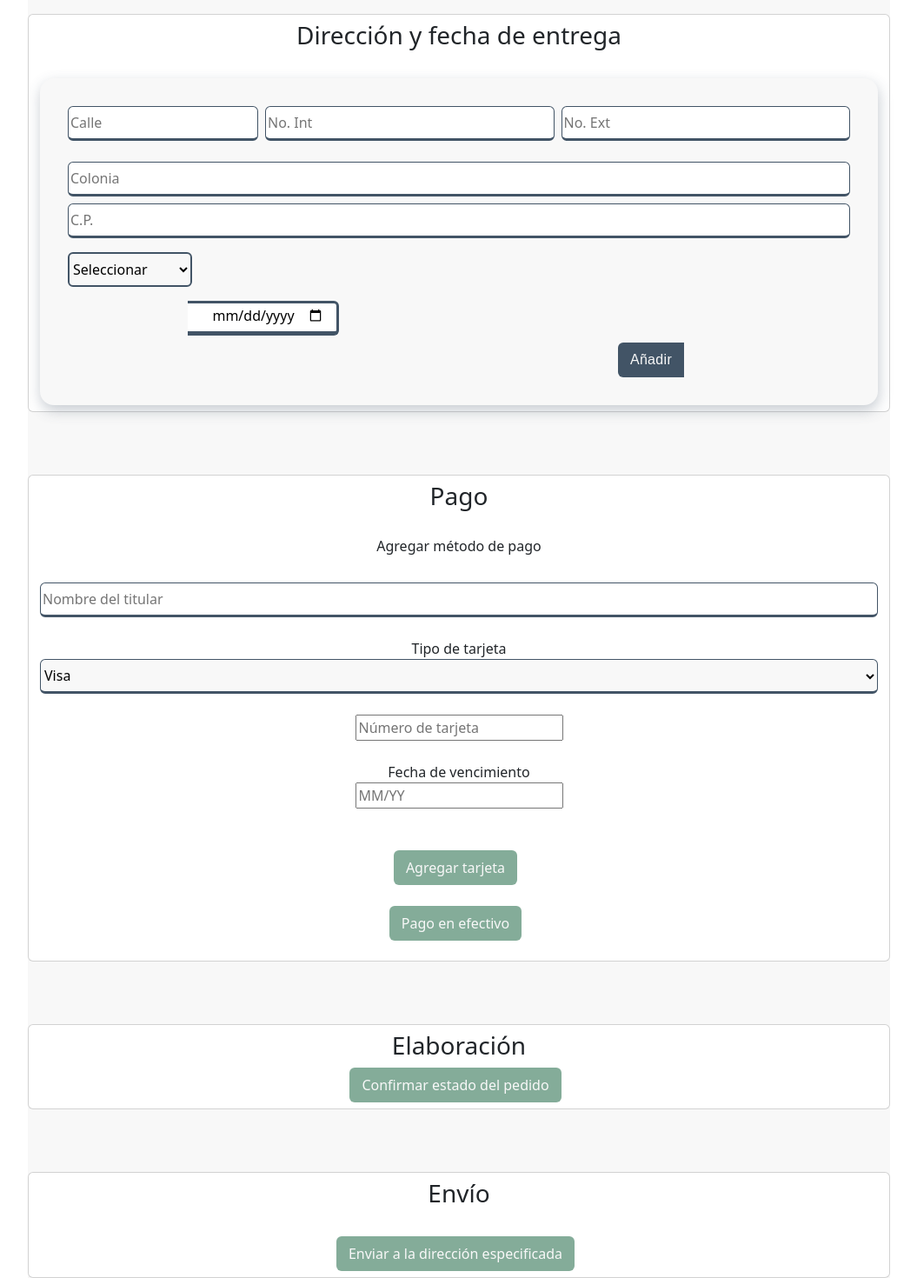
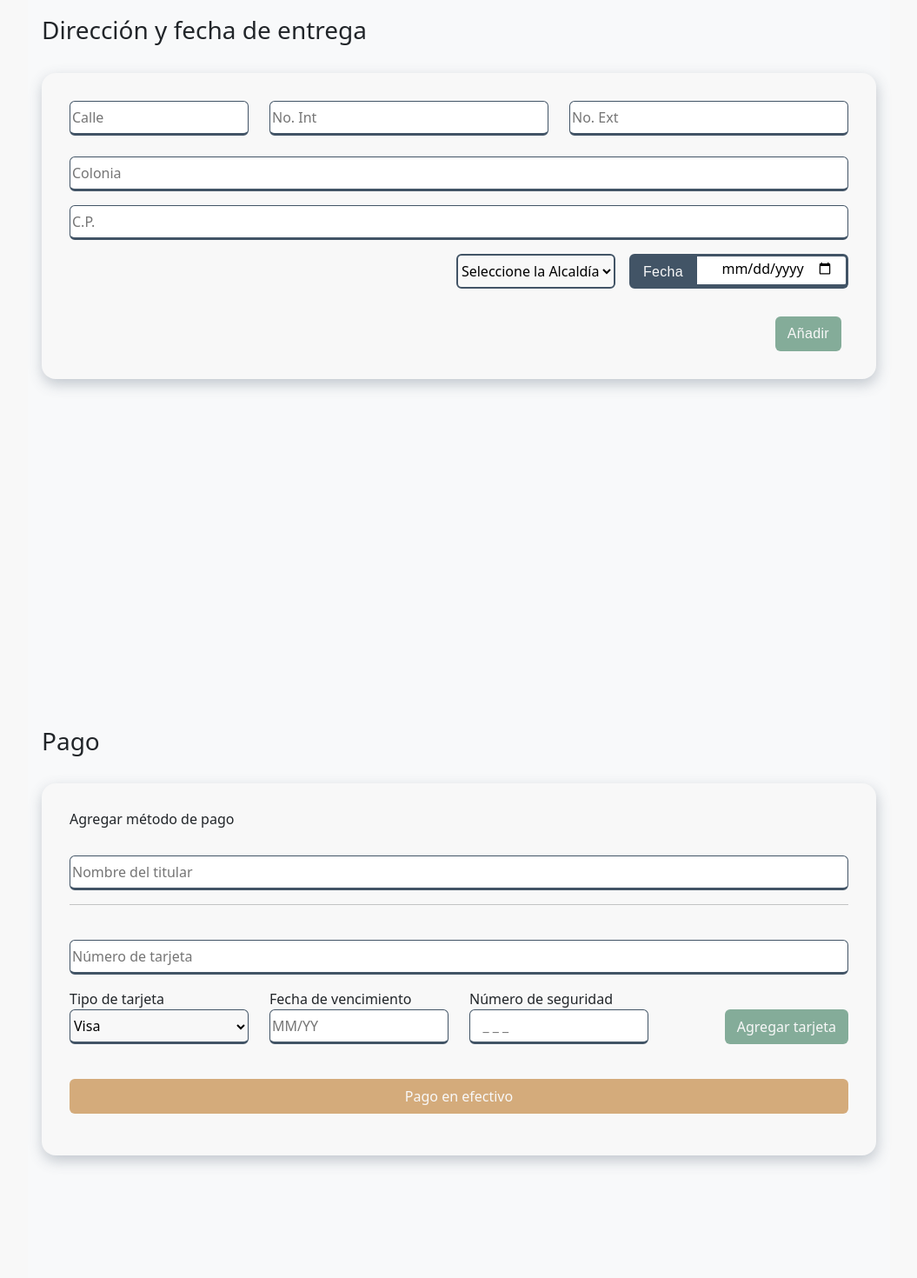
Before and after one commit to AlondraX23/restauranteApi, a Vue app: page /compra in a window 1280 px wide. Shown: the part 300-1770 px from the top of the page at 87% size, without its empty margins (112-1167 px from the left). Built offline with nearby package versions, Linux system fonts and the light colour scheme.

Commit message:
major fixes

```diff
--- a/src/App.vue
+++ b/src/App.vue
@@ -2,14 +2,14 @@
 import { RouterLink, RouterView } from 'vue-router';
 import Navbar from './components/Navbar.vue';
 import CarritoIcon from './components/icons/IconCarrito.vue'
-
+import Footer from './components/Footer.vue';
 
 </script>
 
 <template class="bg-blanco">
   <Navbar />
 
-  <main class="main__desk bg-blanco">
+  <main class="main__desk">
     <!-- <button class="btn__desk me-2">
       <p class="p p--white">ejemplo</p>
     </button>
@@ -36,7 +36,7 @@ import CarritoIcon from './components/icons/IconCarrito.vue'
     </button> -->
 
     <!-- Botones con icon -->
-    <!-- <button class="btn__desk--edit">
+    <!-- <button class="btn__desk--edit me-2">
       <svg width="25" height="25" viewBox="0 0 25 25" fill="none" xmlns="http://www.w3.org/2000/svg">
         <path fill-rule="evenodd" clip-rule="evenodd"
           d="M22.4142 1.41421C21.6332 0.633165 20.3668 0.633166 19.5858 1.41421L18.6422 2.3578L22.6422 6.3578L23.5858 5.41421C24.3668 4.63316 24.3668 3.36684 23.5858 2.58579L22.4142 1.41421ZM17.8563 3.14374L21.8563 7.14374L6.13769 22.8624L2.13769 18.8624L17.8563 3.14374ZM5.35175 23.6483L1.35175 19.6483L0.708334 23.7198C0.655334 24.0552 0.944875 24.3448 1.28025 24.2918L5.35175 23.6483Z"
@@ -104,14 +104,8 @@ import CarritoIcon from './components/icons/IconCarrito.vue'
       <option value="2">Two</option>
       <option value="3">Three</option>
     </select> -->
-
-
-
-
-
-
-
   </main>
+  <Footer class=""></Footer>
 
   <!-- <RouterView /> -->
 </template>
@@ -141,15 +135,30 @@ import CarritoIcon from './components/icons/IconCarrito.vue'
 
 } */
 
+body {
+  background-color: var(--neutro-3);
+}
+
 .bg-blanco {
   background-color: var(--neutro-3);
+}
+
+.bg-secundario {
+  background-color: var(--secundario);
+}
+
+
+html, body {
+  height: 100%;
+  margin: 0;
 }
 
 @media (min-width: 1024px) {
   .main__desk {
     margin-left: 144px;
     margin-right: 144px;
-    margin-top: 100px;
+    margin-top: 50px;
+    min-height: 24vh;
     background-color: var(--neutro-3);
   }
 }
--- /dev/null
+++ b/src/components/Footer.vue
@@ -0,0 +1,49 @@
+<script setup>
+import { RouterLink, RouterView } from 'vue-router'
+import CarritoIcon from './icons/IconCarrito.vue'
+import FacebookIcon from '../components/icons/IconFacebook.vue'
+import InstagramIcon from '../components/icons/IconInstagram.vue'
+
+
+</script>
+<template>
+    <footer class="bg-secundario " style="min-height: 64px;">
+        <div class="container text-center">
+            <div class="p-4"></div>
+            <div class="row align-items-center">
+                <div class="col-lg-4 col-sm-12">
+                    <div class="d-block">
+                        <RouterLink to="/" class="link-underline link-underline-opacity-0">
+                            <img src="src/assets/logo.svg" style="height: 80px;">
+                            <div class="p p--white">&copy; Todos los derechos reservados</div>
+                        </RouterLink>
+                    </div>
+                </div>
+                <div class="col-lg-4 col-sm-12 pt-4">
+                    <p class="p p--white fw-semibold">Encuntranos en: Empanadas #3
+                        Col. Colonia, Ciudad
+                        C.P. 00001</p>
+                </div>
+                <div class="col-lg-4 col-sm-12 pt-4 bg-secundario">
+                    <div class="row">
+                        <div class="col bg-secundario">
+                            <p class="p p--white fw-semibold">123 456 7890</p>
+                        </div>
+                    </div>
+                    <div class="row">
+                        <div class="col bg-secundario pt-1">
+                            <FacebookIcon class="me-2" />
+                            <InstagramIcon />
+                        </div>
+                    </div>
+                </div>
+            </div>
+        </div>
+    </footer>
+</template>
+
+<style>
+footer {
+    height: 200px;
+}
+</style>
--- a/src/components/Navbar.vue
+++ b/src/components/Navbar.vue
@@ -42,10 +42,12 @@ import CarritoIcon from './icons/IconCarrito.vue'
   main {
     margin: 100px 32px 0px 32px;
   }
+
   #icon_carrito {
     padding: 8px 0px 10px 0px;
   }
 }
+
 .nb-brand {
   color: var(--neutro-3);
   font-family: 'Inter', sans-serif;
--- a/src/router/index.js
+++ b/src/router/index.js
@@ -38,6 +38,16 @@ const router = createRouter({
       path: '/perfil',
       name: 'perfil',
       component: () => import('../views/PerfilView.vue')
+    },
+    {
+      path: '/entregas',
+      name: 'entregas',
+      component: () => import('../views/EntregasView.vue')
+    },
+    {
+      path: '/inicio',
+      name: 'inicio',
+      component: () => import('../views/InicioView.vue')
     }
   ]
 })
--- a/src/views/CompraView.vue
+++ b/src/views/CompraView.vue
@@ -2,6 +2,7 @@
 import { RouterLink, RouterView } from 'vue-router';
 import Progreso from '@/components/Progreso.vue';
 import CardDireccion from '../components/CardDireccion.vue';
+import Tarjeta from '../components/Tarjeta.vue';
 //myCollapseEl.addEventListener('shown.bs.collapse'), event => {
 //    document.getElementById("dirección").style.display = "block";
 //}
@@ -14,75 +15,80 @@ import CardDireccion from '../components/CardDireccion.vue';
 //myCollapseEl.addEventListener('shown.bs.collapse'), event => {
 //    document.getElementById("envío").style.display = "block";
 //}
-//</script>
+//
+</script>
 
 <template>
   <main class="main__desk">
-        <div class="pt-4">
+    <div class="p-2 pt-4 bg-blanco sticky-top">
       <Progreso />
-
     </div>
-        <br><br><br>
-<!-- --------------------------------   Inicio del acordeón    --------------------------------------------------------->
-        <div id="accordion">
-          <!-- -------------------------------- Dirección y fecha de entrega  --------------------------------------------------------->
-            <div class="card" id="dirección">
-                <button class="btn" data-toggle="collapse" data-target="#collapseOne" aria-expanded="true" aria-controls="collapseOne">
-                <h3>Dirección y fecha de entrega</h3>
+    <div style="height: fit-content;">
+      <div data-bs-spy="scroll" data-bs-target="#navbar-example2" data-bs-root-margin="0px 0px -40%"
+        data-bs-smooth-scroll="true" class="scrollspy-example bg-body-tertiary p-3 rounded-2" tabindex="0">
+        <!-- Ubicación -->
+        <div id="ubicacion" style="padding-top: 100px;">
+          <h3 class="h2--medium">Dirección y fecha de entrega</h3>
           <br>
           <div class="card__menu">
             <div class="container-fluid text-center p-0">
               <slot></slot>
-            <div class="row row-cols-sm-7 g-2 g-lg-2">
-
+              <div class="row row-cols-sm-7">
                 <div class="col-3">
-                    <div class="mb-2">
+                  <div class="">
                     <input type="text" class="input__desk" id="exampleInputtext2" placeholder="Calle"
                       aria-describedby="textHelp">
                   </div>
                 </div>
                 <div class="col">
-                    <div class="mb-3">
+                  <div class="mb-4">
                     <input type="number" class="input__desk" id="exampleInputtext3" placeholder="No. Int"
                       aria-describedby="textHelp">
                   </div>
                 </div>
                 <div class="col">
-                    <div class="mb-3">
+                  <div class="mb-4">
                     <input type="number" class="input__desk" id="exampleInputtext4" placeholder="No. Ext"
                       aria-describedby="textHelp">
                   </div>
                 </div>
-                <br><br>
                 <div>
                   <div class="col">
-                      <div class="mb-2">
+                    <div class="pb-3">
                       <input type="text" class="input__desk" id="exampleInputtext1" placeholder="Colonia"
                         aria-describedby="textHelp">
                     </div>
                   </div>
                   <div class="col">
-                      <div class="mb-3 col">
+                    <div class="pb-3 col">
                       <input type="number" class="input__desk" id="exampleInputtext5" placeholder="C.P."
                         aria-describedby="textHelp">
                     </div>
                   </div>
-                  <div class="col-1">
+                  <div class="d-flex flex-wrap justify-content-end">
+                    <div class=" pb-3">
                       <select aria-label="Default select example">
-                          <option selected>Seleccionar</option>
+                        <option selected>Seleccione la Alcaldía</option>
                         <option value="1">Álvaro Obregón</option>
                         <option value="2">Miguel Hidalgo</option>
                         <option value="3">Benito Juárez</option>
                       </select>
                     </div>
+                    <div class="pb-3 ps-3">
+                      <div class="btn__date">
+                        <button class="btn__desk btn__desk--icon-ok">
+                          <!-- <CalendarioIcon /> -->
+                          <p class="p">Fecha</p>
+                        </button>
+                        <div class="mb-3">
+                          <input type="date" class="input__desk" id="exampleInputtext1"
+                            placeholder="Ejemplo o instrucciones" aria-describedby="textHelp">
                         </div>
-                <div class="btn__date pt-2">
-                <div class="col">
-                    <input type="date" class="input__desk" id="exampleInputtext1" placeholder="Ejemplo"
-                        aria-describedby="textHelp">
                       </div>
-                <div class="col-6">
-                  <br><br>
+                    </div>
+                  </div>
+                </div>
+                <div class="d-flex flex-row-reverse">
                   <button class="btn__desk btn__desk-ok me-2">
                     <p class="p p--white">Añadir</p>
                   </button>
@@ -91,24 +97,27 @@ import CardDireccion from '../components/CardDireccion.vue';
             </div>
           </div>
         </div>
-    <RouterView />
-                </button>
-            </div>
-            <br><br><br>
-            <!-- --------------------------------  Pago   --------------------------------------------------------->
-            <div class="card" id="pago">
-                <button class="btn" data-toggle="collapse" data-target="#collapseOne" aria-expanded="true" aria-controls="collapseOne">
-                <h3>Pago</h3>
-                <br>
-                <div>
+        <div style="height: 300px;"></div>
+        <!-- Pago -->
+        <div id="pago" style="padding-top: 100px;">
+          <h3 class="h2--medium">Pago</h3> <br>
+          <Tarjeta>
             <h6>Agregar método de pago</h6>
             <form @submit.prevent="agregarMetodoDePago">
               <div class="form-group">
                 <br>
-        <input type="text" class="input__desk" id="nombre" placeholder="Nombre del titular" v-model="nuevoMetodo.nombre" required>
+                <input type="text" class="input__desk" id="nombre" placeholder="Nombre del titular"
+                  v-model="nuevoMetodo.nombre" required>
               </div>
+              <hr>
+              <div class="form-group">
                 <div class="form-group">
                   <br>
+                  <input type="text" placeholder="Número de tarjeta" class="input__desk" id="numero"
+                    v-model="nuevoMetodo.numero" required>
+                </div>
+                <div class="row my-3">
+                  <div class="col-lg-3 col-sm-12">
                     <label for="tipo">Tipo de tarjeta</label> <br>
                     <select id="tipo" class="input__desk" v-model="nuevoMetodo.tipo" required>
                       <option value="Visa">Visa</option>
@@ -117,58 +126,70 @@ import CardDireccion from '../components/CardDireccion.vue';
                       <!-- Agrega otros tipos de tarjetas si es necesario -->
                     </select>
                   </div>
+                  <div class="col-lg-3 col-sm-12">
                     <div class="form-group">
-        <br>
-        <input type="text" placeholder="Número de tarjeta" id="numero" v-model="nuevoMetodo.numero" required>
+                      <label for="fecha">Fecha de vencimiento</label> <br>
+                      <input type="text" id="fecha" class="input__desk" v-model="nuevoMetodo.fechaVencimiento"
+                        placeholder="MM/YY" required>
                     </div>
+                  </div>
+                  <div class="col-lg-3 col-sm-12 d-flex justify-content-end">
                     <div class="form-group">
-        <br>
-        <label for="fecha">Fecha de vencimiento</label> <br>
-        <input type="text" id="fecha" v-model="nuevoMetodo.fechaVencimiento" placeholder="MM/YY" required>
+                      <label for="fecha">Número de seguridad</label> <br>
+                      <input type="text" id="fecha" class="input__desk" v-model="nuevoMetodo.numeroSeguridad"
+                        placeholder="   _ _ _ " required>
                     </div>
-      <br><br>
-      <button type="submit" class="btn__desk btn__desk-ok me-2">Agregar tarjeta</button>
-      <br><br>
-      <button type="submit" class="btn__desk btn__desk-ok me-2">Pago en efectivo</button>
+                  </div>
+                  <div class="col-lg-3 col-sm-12 d-flex justify-content-end">
+                    <button type="submit" class="btn__desk btn__desk-ok mt-4">Agregar tarjeta</button>
+                  </div>
+                </div>
+              </div>
+              <div class="d-grid pt-4">
+                <button type="submit" class="btn__desk text-center">Pago en efectivo</button>
+              </div>
             </form>
             <ul>
               <li v-for="(metodo, index) in metodosDePago" :key="index">
-        {{ metodo.nombre }} ({{ metodo.tipo }}): {{ metodo.numero }} - Vencimiento: {{ metodo.fechaVencimiento }}
+                {{ metodo.nombre }} ({{ metodo.tipo }}): {{ metodo.numero }} - Vencimiento: {{ metodo.fechaVencimiento
+                }}
               </li>
             </ul>
+          </Tarjeta>
         </div>
-                </button>
-            </div>
-            <br><br><br>
+        <div style="height: 300px;"></div>
         <!-- --------------------------------  Estado de elaboración  --------------------------------------------------------->
-            <div class="card" id="elaboración">
-                <button class="btn" data-toggle="collapse" data-target="#collapseOne" aria-expanded="true" aria-controls="collapseOne">
-                <h3>Elaboración</h3>
+        <div id="preparacion" style="padding-top: 100px;">
+          <Tarjeta class="text-center">
+            <h3 class="h2--medium">Su pedido está en camino</h3>
             <div>
               <!-- Botón "Confirmar pedido" -->
-    <button @click="confirmarPedido" type="submit" class="btn__desk btn__desk-ok me-2">Confirmar estado del pedido</button>
+              <button @click="confirmarPedido" type="submit" class="btn__desk btn__desk-ok me-2">Confirmar estado del
+                pedido</button>
 
               <!-- Mensaje de confirmación -->
-    <p v-if="pedidoConfirmado">¡Su pedido se está preparando!</p>
+              <div v-if="pedidoConfirmado">
+                <p class="p fw-bold pt-3">Tiempo estimado de <span class="text-success">30 minutos</span></p>
               </div>
-                </button>
             </div>
-            <br><br><br>
+          </Tarjeta>
+        </div>
+        <div style="height: 300px;"></div>
         <!-- --------------------------------  Envío  --------------------------------------------------------->
-            <div class="card" id="envío">
-                <button class="btn" data-toggle="collapse" data-target="#collapseOne" aria-expanded="true" aria-controls="collapseOne">
-                <h3>Envío</h3>
-                <br>
+        <div id="envio" style="padding-top: 100px;">
+          <Tarjeta class="text-center">
+            <h3 class="h2--medium">Su pedido está en camino</h3>
             <div>
-    <button @click="enviarPedido" type="submit" class="btn__desk btn__desk-ok me-2">Enviar a la dirección especificada</button>
-    <p v-if="pedidoEnCamino">¡Su pedido está en camino!</p>
+              <p class="p fw-bold pt-1">Tiempo estimado de llegada: <span class="text-success">30 minutos</span></p>
+              <button @click="enviarPedido" type="submit" class="btn__desk btn__desk-ok mt-4">Enviar a la dirección
+                especificada</button>
             </div>
-                </button>
+          </Tarjeta>
+        </div>
+        <div style="height: 300px;"></div>
       </div>
     </div>
   </main>
-
-
 </template>
 <script>
 export default {
@@ -180,6 +201,7 @@ export default {
         tipo: 'Visa',
         numero: '',
         fechaVencimiento: '',
+        numeroSeguridad: '',
       },
       metodosDePago: [], // Almacenar métodos de pago agregados
       pedidoConfirmado: false, // Estado para controlar la visibilidad del mensaje
@@ -199,7 +221,8 @@ export default {
         this.nuevoMetodo.nombre &&
         this.nuevoMetodo.tipo &&
         this.nuevoMetodo.numero &&
-        this.nuevoMetodo.fechaVencimiento
+        this.nuevoMetodo.fechaVencimiento &&
+        this.nuevoMetodo.numeroSeguridad
       ) {
         this.metodosDePago.push({ ...this.nuevoMetodo });
         this.nuevoMetodo = {
@@ -207,6 +230,7 @@ export default {
           tipo: 'Visa',
           numero: '',
           fechaVencimiento: '',
+          numeroSeguridad: ''
         };
       }
     },
--- /dev/null
+++ b/src/views/EntregasView.vue
@@ -0,0 +1,116 @@
+<script setup>
+import { RouterLink, RouterView } from 'vue-router';
+import Tarjeta from '../components/Tarjeta.vue';
+import IconUsuarioCirculo from '../components/icons/IconUsuarioCirculo.vue';
+import { ref, onMounted } from 'vue';
+
+const loading = ref(true);
+const users = ref([]);
+
+const fetchDataFromApi = async () => {
+    try {
+        const res = await fetch('https://raw.githubusercontent.com/AlondraX23/restauranteApi/API/users.json')
+        users.value = await res.json()
+        console.log("ok")
+    } catch (error) {
+        console.log(error)
+    } finally {
+        setTimeout(() => {
+            loading.value = false
+        }, 2000)
+    }
+}
+
+onMounted(() => {
+    fetchDataFromApi();
+});
+console.log(users.address)
+</script>
+
+<template>
+    <main class="main__desk" v-for="user in users" :key="user.id">
+        <div class="right">
+            <Tarjeta class="tarjeta--16 mb-4">
+                <div class="hstack">
+                    <RouterLink to="/carrito" class="link-underline link-underline-opacity-0">
+                        <button class="button btn__desk btn__desk--outline me-2">
+                            <p class="p ">Carrito</p>
+                        </button>
+                    </RouterLink>
+                    <RouterLink to="/entregas" class="link-underline link-underline-opacity-0">
+                        <button class="button btn__desk me-2">
+                            <p class="p p--white">Entregas</p>
+                        </button>
+                    </RouterLink>
+                    <RouterLink to="/perfil" class="link-underline link-underline-opacity-0">
+                        <IconUsuarioCirculo class="color_icon" />
+                    </RouterLink>
+                </div>
+            </Tarjeta>
+        </div>
+        <Tarjeta class="text-center">
+            <h3 class="h2--medium">Su pedido está en camino</h3>
+            <div>
+                <p class="p fw-bold py-2">Tiempo estimado de llegada: <span class="text-success">30 minutos</span></p>
+                <button type="button" class="btn__desk btn__desk-ok" data-bs-toggle="modal"
+                    data-bs-target="#exampleModal">
+                    <SobreIcon />
+                    <p class="p p--white">Ver dirección de envío</p>
+                </button>
+            </div>
+        </Tarjeta>
+
+        <div class="modal fade" id="exampleModal" tabindex="-1" aria-labelledby="exampleModalLabel" aria-hidden="true">
+            <div class="modal-dialog">
+                <div class="modal-content">
+                    <div class="modal-header">
+                        <h1 class="modal-title fs-5 h3" id="exampleModalLabel">¿Es correcta la siguiente dirección?
+                        </h1>
+                        <button type="button" class="btn-close" data-bs-dismiss="modal" aria-label="Close"></button>
+                    </div>
+                    <div class="modal-body">
+                        {{ user.address }}
+                    </div>
+                    <div class="modal-footer">
+                        <RouterLink to="/perfil">
+                            <button type="button" class="btn__desk btn__desk--outline-no" data-bs-dismiss="modal">
+                                <p class="p">No, editar</p>
+                            </button>
+                        </RouterLink>
+                        <button type="button" class="btn__desk btn__desk-ok" data-bs-dismiss="modal">
+                            <p class="p p--white">Sí, es correcto</p>
+                        </button>
+                    </div>
+                </div>
+            </div>
+        </div>
+    </main>
+    <RouterView />
+</template>
+
+<style scoped>
+.tarjeta--16 {
+    width: fit-content;
+}
+
+.right {
+    display: flex;
+    justify-content: flex-end;
+}
+
+.color_icon {
+    fill: var(--neutro-2);
+    background-color: transparent;
+}
+
+.button {
+    height: 50px;
+    display: flex;
+    justify-content: center;
+    align-items: center;
+
+    p {
+        margin: 0;
+    }
+}
+</style>
--- /dev/null
+++ b/src/views/InicioView.vue
@@ -0,0 +1,37 @@
+<script setup>
+import { RouterLink, RouterView } from 'vue-router';
+import Tarjeta from '../components/Tarjeta.vue';
+</script>
+
+<template>
+    <main class="main__desk">
+        <Tarjeta style="width: 22rem;" class="mx-auto">
+            <form class="vstack">
+                <label for="correo" class="h3">
+                    Usuario
+                    <input type="email" id="correo" class="input__desk">
+                    <br>
+                </label>
+                <label for="contraseña" class="h3">
+                    Contraseña
+                    <input type="password" id="contraseña" class="input__desk">
+                </label>
+                <hr>
+                <button class="btn__desk btn__desk-okbtn btn-primary">Ingresar</button>
+            </form>
+        </Tarjeta>
+    </main>
+    <RouterView />
+</template>
+<style>
+/* @media (min-width: 1024px) {
+  .main__desk {
+    margin-left: 144px;
+    margin-right: 144px;
+    margin-top: 100px;
+    background-color: var(--neutro-3);
+  }
+} */
+
+
+</style>
```
Lines whose indentation alone changed are shown as unchanged.
